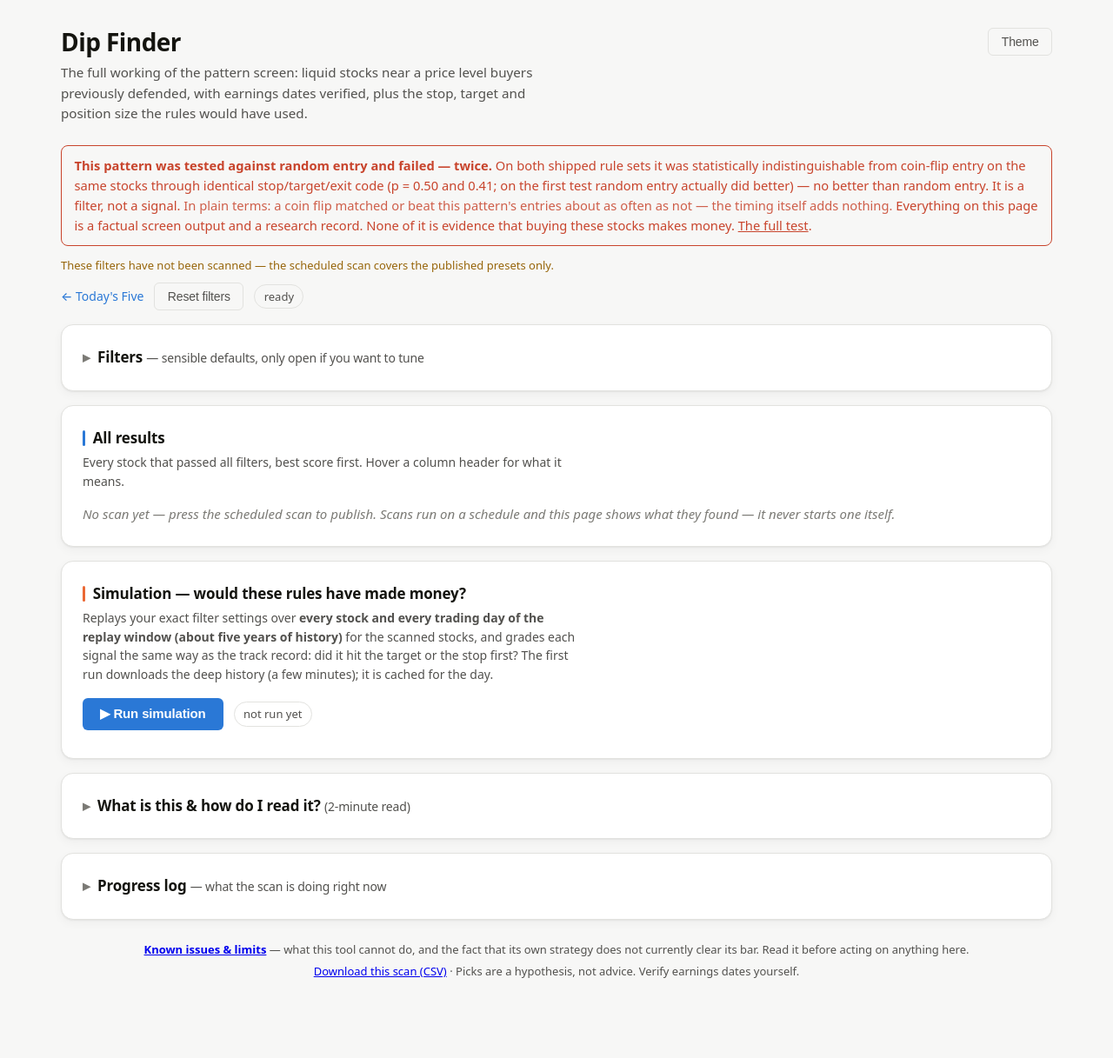
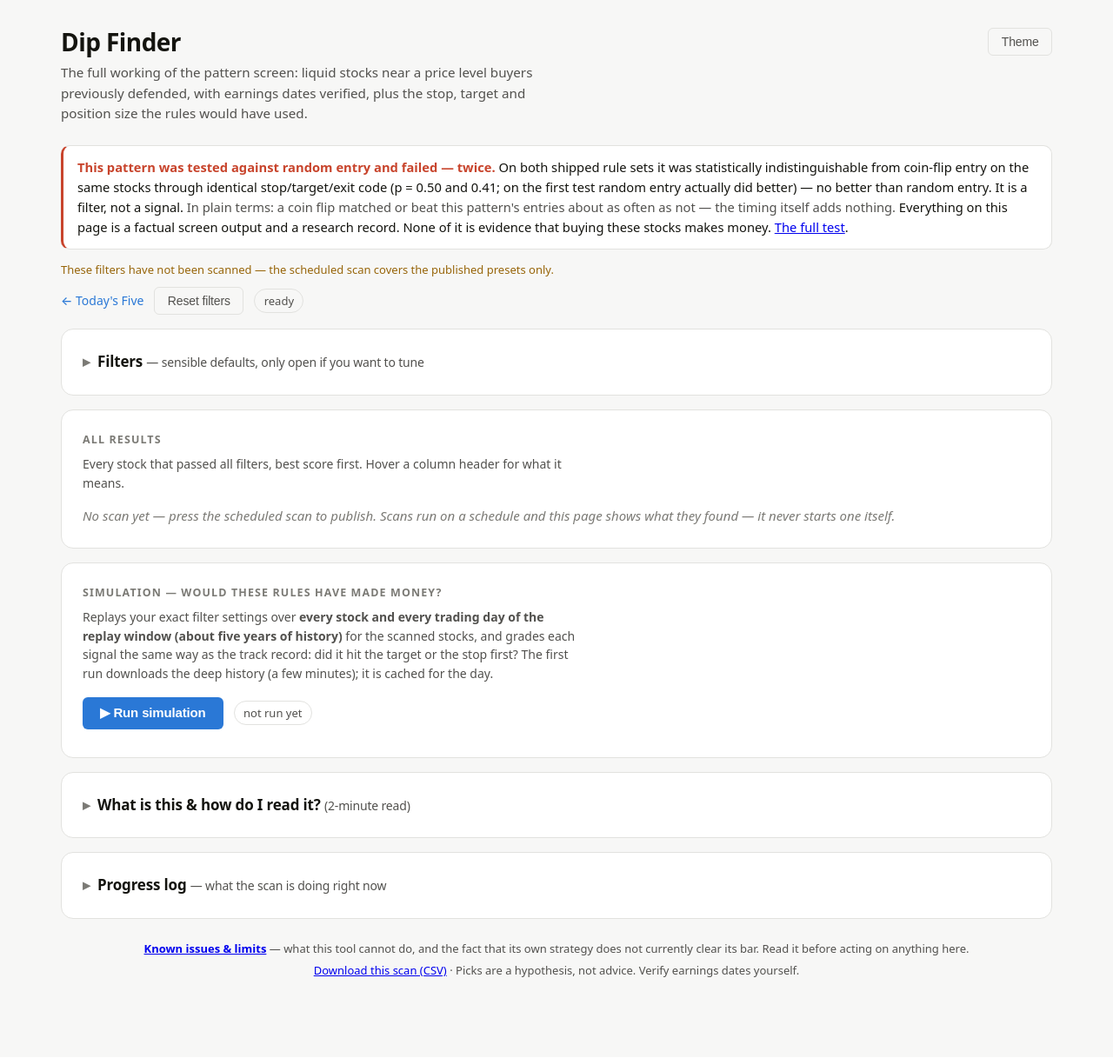
Before and after one commit to Am015-dev/StockScreener, a Flask app: page /full in a window 1280 px wide. Shown: the whole page at 87% size. After the commit the page ends 1124 px from the top, so only its background shows below. Run offline with Flask 3, Linux system fonts and the light colour scheme; data comes from the database, SQL or seed files in the repository; data that the repository does not hold is empty; some libraries are stand-ins or nearby versions.

Commit message:
Bring /full's visual chrome in line with /today and /credit
Flattens the section headers, removes the box-shadowed card look and the
per-section colored accent bars, and restyles the warning boxes (the
falsification banner, stalled-scan, degraded-safety-checks, capped-scan,
and concentration notices) to the calmer left-accent-border card idiom
used on the redesigned pages. No JS, routes, or copy changed — filters,
backtest, journal, and portfolio import behave exactly as before.

```diff
--- a/templates/index.html
+++ b/templates/index.html
@@ -86,22 +86,15 @@
   h1 { font-size: 1.75rem; line-height: 1.15; letter-spacing: -.02em;
        font-weight: 680; margin: 0 0 var(--sp-2); }
   .sub { color: var(--ink-2); margin: 0 0 var(--sp-5); max-width: 68ch; font-size: .95rem; }
-  h2 { font-size: 1.0625rem; font-weight: 640; letter-spacing: -.01em;
-       margin: 0 0 var(--sp-1); color: var(--ink); text-transform: none;
-       display: flex; align-items: center; gap: .55rem; }
-  h2::before { content: ""; flex: 0 0 auto; width: 3px; height: 1.05em;
-               border-radius: 2px; background: var(--series-1); }
-  section:has(#nearWrap) h2::before,
-  #nearSection h2::before { background: var(--series-4); }
-  #journalSection h2::before { background: var(--series-3); }
-  #btSection h2::before { background: var(--series-2); }
+  h2 { font-size: .78rem; font-weight: 640; letter-spacing: .09em;
+       margin: 0 0 var(--sp-2); color: var(--ink-3); text-transform: uppercase; }
   .secsub { font-size: .875rem; color: var(--ink-2); margin: 0 0 var(--sp-4); max-width: 72ch; }
   .subhead { font-size: .9375rem; font-weight: 620; color: var(--ink);
              margin: var(--sp-5) 0 var(--sp-2); }
 
   section { background: var(--surface-1); border: 1px solid var(--line);
             border-radius: var(--r-lg); padding: var(--sp-5);
-            margin-bottom: var(--sp-4); box-shadow: var(--shadow); }
+            margin-bottom: var(--sp-4); }
 
   .bar { display: flex; gap: var(--sp-3); align-items: center;
          flex-wrap: wrap; margin-bottom: var(--sp-4); }
@@ -287,31 +280,34 @@
     level buyers previously defended, with earnings dates verified, plus the stop,
     target and position size the rules would have used.</div>
 
-  <div style="margin:.2rem 0 .8rem;padding:.7rem .9rem;border:1px solid var(--red);
-       border-radius:8px;color:var(--red);font-size:.92rem">
-    <b>This pattern was tested against random entry and failed — twice.</b>
+  <div style="margin:.2rem 0 .8rem;padding:.85rem 1rem;background:var(--surface-1);
+       border:1px solid var(--line);border-left:3px solid var(--red);
+       border-radius:var(--r);color:var(--ink);font-size:.92rem">
+    <b style="color:var(--red)">This pattern was tested against random entry and failed — twice.</b>
     On both shipped rule sets it was statistically indistinguishable from
     coin-flip entry on the same stocks through identical stop/target/exit code
     (p&nbsp;=&nbsp;0.50 and 0.41; on the first test random entry actually did better) —
     no better than random entry. It is a filter, not a signal.
-    <span style="opacity:.85">In plain terms: a coin flip matched or beat this
+    <span style="color:var(--ink-2)">In plain terms: a coin flip matched or beat this
     pattern's entries about as often as not — the timing itself adds
     nothing.</span>
     Everything on this page is a factual screen output and a research record.
     None of it is evidence that buying these stocks makes money.
-    <a href="/limits" style="color:inherit">The full test</a>.
+    <a href="/limits">The full test</a>.
   </div>
 
 
-  <div id="stallBox" style="display:none;margin:.3rem 0 .6rem;padding:.6rem .8rem;
-       border:1px solid var(--amber);border-radius:8px;color:var(--amber)">
-    <b>⚠ This scan has stopped responding.</b>
-    <span id="stallText"></span>
+  <div id="stallBox" style="display:none;margin:.3rem 0 .6rem;padding:.7rem .9rem;
+       background:var(--surface-1);border:1px solid var(--line);
+       border-left:3px solid var(--amber);border-radius:var(--r);color:var(--ink)">
+    <b style="color:var(--amber)">⚠ This scan has stopped responding.</b>
+    <span id="stallText" style="color:var(--ink-2)"></span>
     <button class="ghost" style="margin-left:.5rem" onclick="cancelScan()">
       Abandon it and show my last results</button>
   </div>
   <div id="topFallback" class="hint" style="display:none;margin:.2rem 0 .6rem;
-       padding:.55rem .8rem;border:1px solid var(--amber);border-radius:8px;color:var(--amber)"></div>
+       padding:.6rem .9rem;background:var(--surface-1);border:1px solid var(--line);
+       border-left:3px solid var(--amber);border-radius:var(--r);color:var(--ink-2)"></div>
   <div id="asOf" style="display:none;font-weight:600;margin:.1rem 0 .4rem"></div>
   <div id="snapNote" class="hint" style="display:none;margin:.2rem 0 .6rem"></div>
 
@@ -333,10 +329,11 @@
     <div class="hint" id="errorHint"></div>
   </div>
 
-  <div id="healthBox" style="display:none;background:rgba(232,182,76,.08);border:1px solid var(--amber);border-radius:10px;padding:.9rem 1.1rem;margin-bottom:1rem">
+  <div id="healthBox" style="display:none;background:var(--surface-1);border:1px solid var(--line);
+       border-left:3px solid var(--amber);border-radius:var(--r);padding:.85rem 1rem;margin-bottom:1rem;color:var(--ink)">
     <b style="color:var(--amber)">Safety checks degraded this scan.</b>
-    <span id="healthText"></span>
-    <div class="hint">Fail-closed: unverifiable picks are shown as "awaiting
+    <span id="healthText" style="color:var(--ink-2)"></span>
+    <div class="hint" style="color:var(--ink-2)">Fail-closed: unverifiable picks are shown as "awaiting
       verification" above the results — never as if they passed. The server
       re-verifies them automatically once the data source responds.</div>
   </div>
@@ -472,7 +469,9 @@
   <section>
     <h2>All results <span id="resultCount"></span></h2>
     <div id="verdict" style="display:none;font-size:1.05rem;font-weight:600;margin:0 0 .6rem"></div>
-    <div id="cappedBox" style="display:none;margin:0 0 .8rem;background:rgba(232,182,76,.08);border:1px solid var(--amber);border-radius:var(--r);padding:.8rem 1rem">
+    <div id="cappedBox" style="display:none;margin:0 0 .8rem;background:var(--surface-1);
+         border:1px solid var(--line);border-left:3px solid var(--amber);
+         border-radius:var(--r);padding:.8rem 1rem">
       <div id="cappedText" style="font-weight:620;color:var(--amber)"></div>
       <div class="hint" style="margin:.3rem 0 .5rem">Scans started from this page are
         limited so they finish on this server — the full universe is scanned on a
@@ -480,7 +479,9 @@
       <button type="button" class="ghost" id="restorePublished"
         style="font-size:.82rem;padding:.35rem .9rem">↩ Show the full scheduled scan again</button>
     </div>
-    <div id="concBox" style="display:none;margin:0 0 .8rem;background:rgba(42,120,214,.07);border:1px solid var(--accent);border-radius:var(--r);padding:.8rem 1rem">
+    <div id="concBox" style="display:none;margin:0 0 .8rem;background:var(--surface-1);
+         border:1px solid var(--line);border-left:3px solid var(--accent);
+         border-radius:var(--r);padding:.8rem 1rem">
       <div id="concHead" style="font-weight:640"></div>
       <div id="concBody" class="hint" style="margin:.3rem 0 0"></div>
       <details id="concDetails" style="margin-top:.4rem"><summary class="hint"
```
